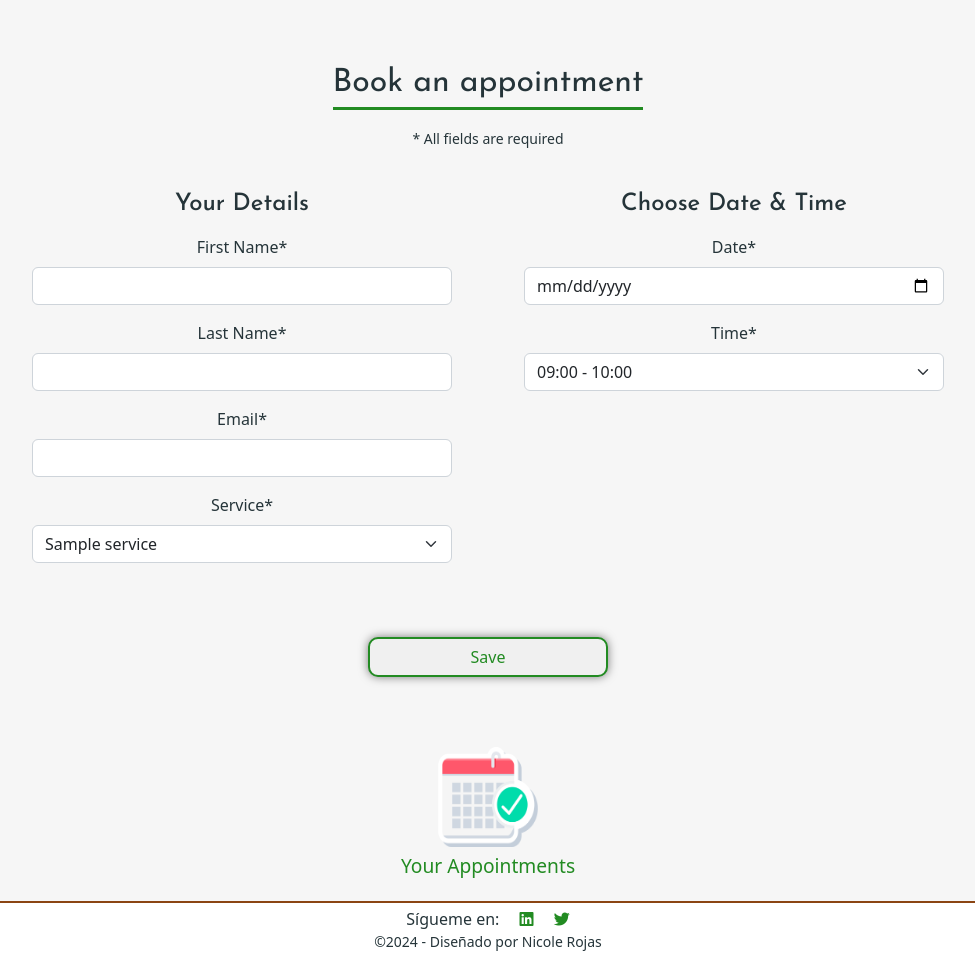
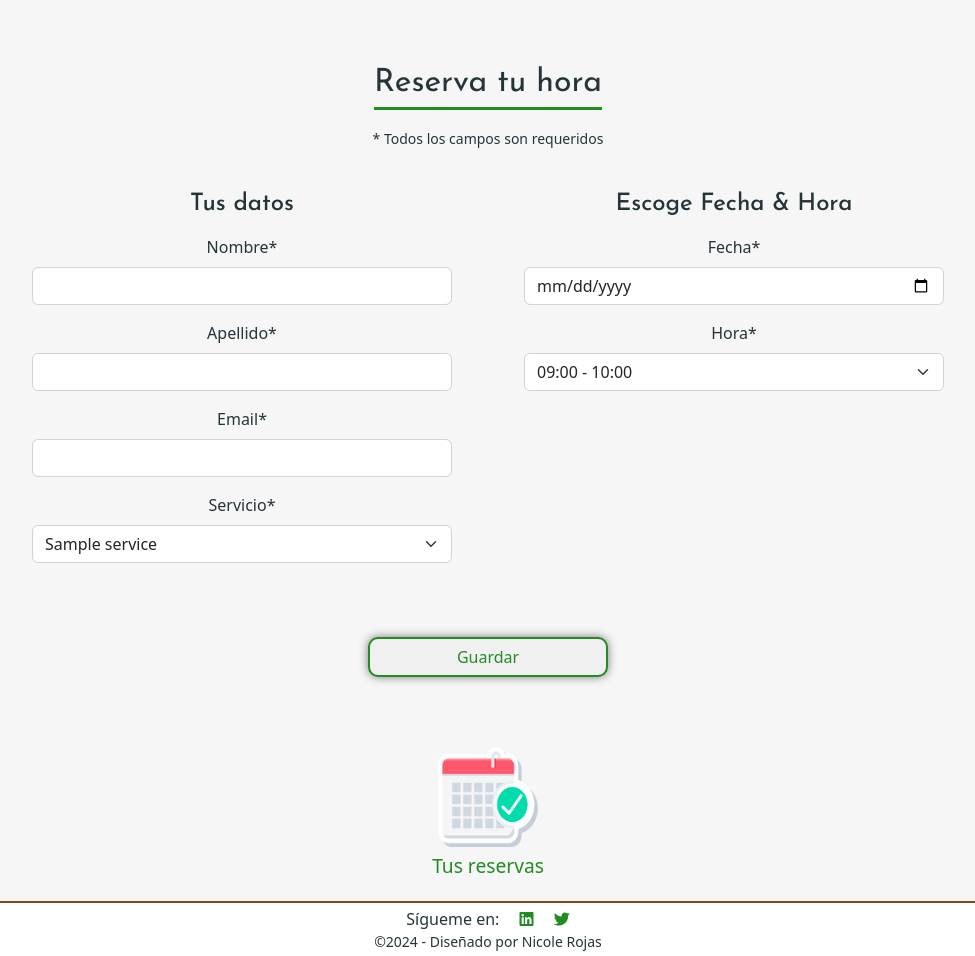
Before and after one commit to Nicolelir/Psychologist-Elvira-Espinoza-Spanish-version, a Django app: page /bookings/add/ in a window 1280 px wide. Shown: the part 71-1027 px from the top of the page, without its empty margins (152-1127 px from the left). Run offline with Django 4.2, Linux system fonts and the light colour scheme; a user stored in the database is signed in; tables that the repository leaves empty hold one stand-in row (values such as "Sample post"); some libraries are stand-ins or nearby versions.

Commit message:
Change booking model to spanish language

```diff
--- a/bookings/admin.py
+++ b/bookings/admin.py
@@ -5,4 +5,4 @@ from .models import Booking
 @admin.register(Booking)
 class BookingAdmin(admin.ModelAdmin):
     list_display = [
-        'user', 'first_name', 'last_name', 'email', 'service','date', 'time']
+        'user', 'nombre', 'apellido', 'email', 'servicio','fecha', 'hora']
--- a/bookings/forms.py
+++ b/bookings/forms.py
@@ -2,6 +2,7 @@ from django import forms
 from django.contrib.auth.models import User
 from django.contrib import messages
 from .models import Booking
+from datetime import datetime, timedelta
 
 class BookingForm(forms.ModelForm):
     """A form to add a booking"""
@@ -11,28 +12,28 @@ class BookingForm(forms.ModelForm):
         super().__init__(*args, **kwargs)
         if user:
           self.fields['email'].initial = user.email
-        self.fields['first_name'].required = True
-        self.fields['last_name'].required = True
-        self.fields['service'].required = True
-        self.fields['date'].required = True
+        self.fields['nombre'].required = True
+        self.fields['apellido'].required = True
+        self.fields['servicio'].required = True
+        self.fields['fecha'].required = True
 
-        self.fields['first_name'].label = "First Name"
-        self.fields['last_name'].label = "Last Name"
-        self.fields['service'].label = "Service"
-        self.fields['date'].widget = forms.DateInput(attrs={'type': 'date'})
+        self.fields['nombre'].label = "Nombre"
+        self.fields['apellido'].label = "Apellido"
+        self.fields['servicio'].label = "Servicio"
+        self.fields['fecha'].widget = forms.DateInput(attrs={'type': 'date'})
 
     def clean(self):
         cleaned_data = super().clean()
-        date = cleaned_data.get('date')
-        time = cleaned_data.get('time')
+        fecha = cleaned_data.get('fecha')
+        hora = cleaned_data.get('hora')
 
         # Check if a booking with the same date and time already exists
-        if (date and time and
-                Booking.objects.filter(date=date, time=time).exists()):
-            self.add_error('time', 'This date and time is already booked. Please choose another day and time')
+        if (fecha and hora and
+                Booking.objects.filter(fecha=fecha, hora=hora).exists()):
+            self.add_error('hora', 'Esta fecha y hora ya ha sido seleccionada, por favor escoge otra')
 
     class Meta:
         model = Booking
         fields = [
-            'first_name', 'last_name', 'email', 'service', 'date', 'time'
+            'nombre', 'apellido', 'email', 'servicio', 'fecha', 'hora'
         ]
--- a/bookings/models.py
+++ b/bookings/models.py
@@ -5,9 +5,9 @@ from services.models import Services
 
 # Create your models here.
 SERVICES_TYPES = (
-    ("online individual therapy", "Online Individual Therapy"),
-    ("online family therapy", "Online Family Therapy"),
-    ("workshop", "Workshop")
+    ("consulta en línea personalizada", "Consulta en Línea Personalizada"),
+    ("terapia individual y familiar en línea", "Terapia individual y Familiar en Línea"),
+    ("talleres y grupos de apoyo en línea y presencial", "Talleres y Grupos de Apoyo en Línea y Presencial")
 )
 
 TIME_CHOICES = []
@@ -23,18 +23,18 @@ while start_time < end_time:
 class Booking(models.Model):
     """ A model for booking an appointment """
     user = models.ForeignKey(User, on_delete=models.CASCADE, related_name='bookings')
-    first_name = models.CharField(max_length=20, blank=True, null=True)
-    last_name = models.CharField(max_length=20, blank=True, null=True)
+    nombre = models.CharField(max_length=20, blank=True, null=True)
+    apellido = models.CharField(max_length=20, blank=True, null=True)
     email = models.EmailField()
-    service = models.ForeignKey(Services, on_delete=models.CASCADE, related_name="booking", default=1)
-    date = models.DateField(default=datetime.now, blank=True)
-    time = models.CharField(max_length=20, choices=TIME_CHOICES, default="09:00 - 10:00")
-    notes = models.TextField(blank=True)
+    servicio = models.ForeignKey(Services, on_delete=models.CASCADE, related_name="booking", default=1)
+    fecha = models.DateField(default=datetime.now, blank=True)
+    hora = models.CharField(max_length=20, choices=TIME_CHOICES, default="09:00 - 10:00")
+    comentarios = models.TextField(blank=True)
 
     class Meta:
         """ Order bookings by date """
-        ordering = ["-date"]
-        unique_together = ['date', 'time']
+        ordering = ["-fecha"]
+        unique_together = ['fecha', 'hora']
 
     def __str__(self):
-        return f"{self.user.username} - {self.date} - {self.time}"
+        return f"{self.user.username} - {self.fecha} - {self.hora}"
--- a/bookings/templates/bookings/add_booking.html
+++ b/bookings/templates/bookings/add_booking.html
@@ -8,27 +8,27 @@
 
 {% load crispy_forms_tags %}
 <div class="text-center">
-    <h1 class="text-center mx-auto titles my-3" id="booking">Book an appointment</h1>
-    <p><small>* All fields are required</small></p>
+    <h1 class="text-center mx-auto titles my-3" id="booking">Reserva tu hora</h1>
+    <p><small>* Todos los campos son requeridos</small></p>
     <form method="post" class="text-center w-75 mx-auto my-3 booking-section">
         {% csrf_token %}
         <div class="row">
 
             <div class="col m-4 mb-5">
-                <h4 class="text-center mb-3">Your Details</h4>
-                {{ form.first_name|as_crispy_field }}
-                {{ form.last_name|as_crispy_field }}
+                <h4 class="text-center mb-3">Tus datos</h4>
+                {{ form.nombre|as_crispy_field }}
+                {{ form.apellido|as_crispy_field }}
                 {{ form.email|as_crispy_field }}
-                {{ form.service|as_crispy_field }}
+                {{ form.servicio|as_crispy_field }}
             </div>
             <div class="col m-4">
-                <h4 class="text-center mb-3">Choose Date & Time</h4>
+                <h4 class="text-center mb-3">Escoge Fecha & Hora</h4>
                 <p></p>
-                {{ form.date|as_crispy_field }}
-                {{ form.time|as_crispy_field}}
+                {{ form.fecha|as_crispy_field }}
+                {{ form.hora|as_crispy_field}}
             </div>
         </div>
-        <button type="submit" class="btn btn-outline-custom w-25 mx-auto mb-4">Save</button>
+        <button type="submit" class="btn btn-outline-custom w-25 mx-auto mb-4">Guardar</button>
     </form>
 </div>
 
@@ -37,13 +37,13 @@
 
     <a href="{% url 'bookings' %}" class="btn-container">
         <div class="icon-container">
-            <img src="{% static 'icons/booking.png' %}" alt="Your appointments" class="icon-review-btn booking-icon">
+            <img src="{% static 'icons/booking.png' %}" alt="Tus reservas" class="icon-review-btn booking-icon">
         </div>
-        <span class="button-text">Your Appointments</span>
+        <span class="button-text">Tus reservas</span>
     </a>
 
     {% else %}
-    <p class="text-center w-50 m-2 signup align-self-center"><a href="{% url 'account_login' %}" class="btn btn-outline-custom p-2 px-4 mb-4">To book an appointment with me or leave a review please sign in here!</a></p>
+    <p class="text-center w-50 m-2 signup align-self-center"><a href="{% url 'account_login' %}" class="btn btn-outline-custom p-2 px-4 mb-4">Para agendar una hora o dejar una reseña por favor ingresa aqui!</a></p>
 
 
 {% endif %}
--- a/bookings/views.py
+++ b/bookings/views.py
@@ -33,20 +33,21 @@ class AddBooking(LoginRequiredMixin, CreateView):
     def form_valid(self, form):
         # Set the current user as the booking user
         form.instance.user = self.request.user
-        selected_date = form.cleaned_data.get('date')
-        selected_time_str = form.cleaned_data.get('time')
+        selected_date = form.cleaned_data.get('fecha')
+        selected_time_str = form.cleaned_data.get('hora')
 
         # Get the current date and time
         current_datetime = timezone.now()
 
-        # Check if date is in the past
+       # Check if date is in the past
+        selected_time = datetime.strptime(selected_time_str.split(' - ')[0], '%H:%M').time()
         if (selected_date < current_datetime.date() or
             (selected_date == current_datetime.date() and
-            datetime.strptime(selected_time_str.split(' - ')[0], '%H:%M').time() < current_datetime.time())):
-            form.add_error('date', 'Please enter a valid date')
+             selected_time < current_datetime.time())):
+            form.add_error('fecha', 'Por favor ingrese una fecha válida')
             return self.form_invalid(form)
 
-        messages.success(self.request, "Thank you for booking an appointment with me! Don't forget to leave a review after your session")
+        messages.success(self.request, "¡Gracias por agendar una hora conmigo! No olvides dejar una reseña después de tu sesión.")
         return super().form_valid(form)
 
 # UserPassesTestMixin:This mixin allows to define custom permission checks for a view.
@@ -77,10 +78,10 @@ class EditBooking(LoginRequiredMixin, UserPassesTestMixin, UpdateView):
                 date=new_date,
                 time=new_time).exclude(pk=self.object.pk).first()
             if existing_booking:
-                form.add_error('time', 'This time and date is already booked, Please select another time and date')
+                form.add_error('time', 'Esta fecha y hora ya estan tomadas, por favor escoge otra')
                 return self.form_invalid(form)
 
-        messages.success(self.request, "Your booking has been updated.")
+        messages.success(self.request, "Tu reserva ha sido actualizada.")
 
         return super().form_valid(form)
 
@@ -98,6 +99,6 @@ class DeleteBooking(LoginRequiredMixin, UserPassesTestMixin, DeleteView):
 
     def delete(self, request, *args, **kwargs):
         # Display success message
-        messages.success(self.request, "Your booking has been deleted.")
+        messages.success(self.request, "Tu reserva ha sido eliminada.")
 
         return super().delete(request, *args, **kwargs)
```
Also changed, not shown: bookings/templates/bookings/bookings.html (+4 -4 lines), bookings/templates/bookings/edit_booking.html (+6 -6 lines), bookings/migrations/0005_alter_booking_options_and_more.py (added).
